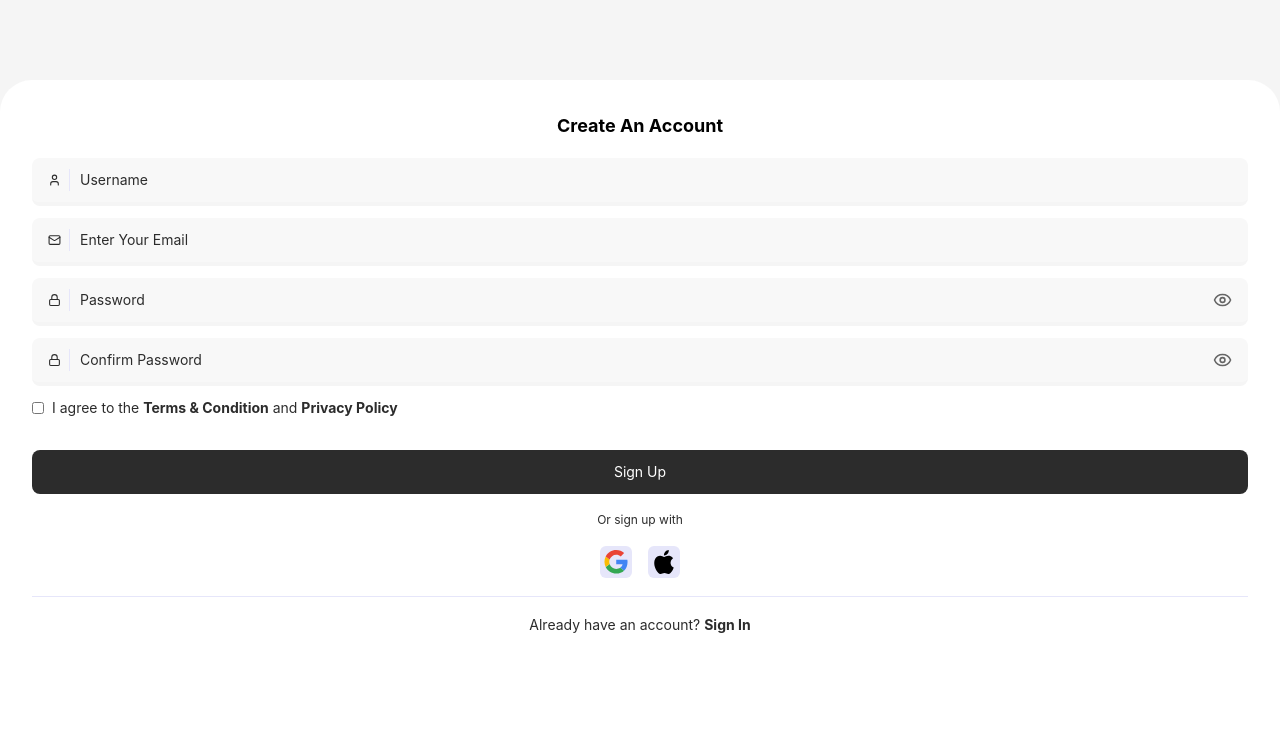
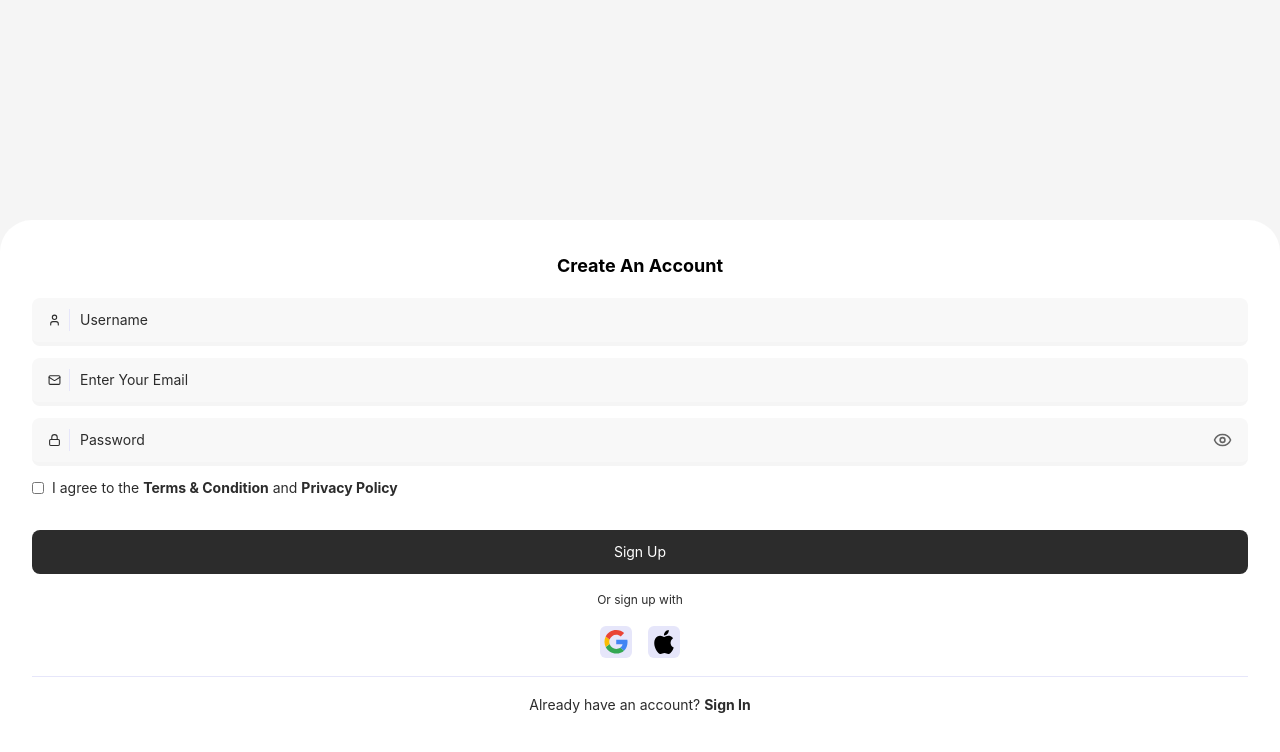
Before and after one commit to codthathing/Free-Chat, a React (Vite) app: page /sign-up in a window 1280 px wide. Shown: the top 752 px of the page. Built offline with nearby package versions, Linux system fonts and the light colour scheme.

Commit message:
feat: editted the sign up page form and reduced the height of the authentication layout

```diff
--- a/src/components/layout/AuthLayout.jsx
+++ b/src/components/layout/AuthLayout.jsx
@@ -3,7 +3,7 @@ import { Outlet } from "react-router-dom";
 export default function AuthLayout() {
   return (
     <div className="bg-gray-light flex items-end h-dvh">
-      <section className="h-[90vh] rounded-tl-4xl rounded-tr-4xl bg-white w-full p-8 flex flex-col items-center gap-y-4.5">
+      <section className="h-[72.5vh] rounded-tl-4xl rounded-tr-4xl bg-white w-full p-8 flex flex-col items-center gap-y-4.5">
         <Outlet />
       </section>
     </div>
--- a/src/pages/SignUpPage.jsx
+++ b/src/pages/SignUpPage.jsx
@@ -18,14 +18,7 @@ const optArray = [
 const validationSchema = Yup.object({
   name: Yup.string().required("Kindly enter your name."),
   email: Yup.string().email("Kindly enter correct email format.").required("Kindly enter your email."),
-  auth: Yup.object().shape({
-    password: Yup.string().required("Kindly enter a password.").min(8, "Password must be at least 8 characters."),
-    confirmPassword: Yup.string().when("password", {
-      is: (val) => val && val.length > 0,
-      then: (schema) => schema.required("Kindly confirm your password.").oneOf([Yup.ref("password")], "Passwords must match."),
-      otherwise: (schema) => schema.notRequired(),
-    }),
-  }),
+  password: Yup.string().required("Kindly enter a password.").min(8, "Password must be at least 8 characters."),
 });
 
 const SignUpPage = () => {
@@ -39,10 +32,7 @@ const SignUpPage = () => {
         initialValues={{
           name: "",
           email: "",
-          auth: {
-            password: "",
-            confirmPassword: "",
-          },
+          password: "",
         }}
         onSubmit={(values, { setSubmitting, resetForm }) => {
           setSignUpDetails((prevState) => ({ ...prevState, values: values }));
@@ -64,8 +54,7 @@ const SignUpPage = () => {
             <AuthForm buttonText={"Sign Up"}>
               <AuthInput Icon={User} type={"text"} placeholder={"Username"} name={"name"} />
               <AuthInput Icon={Mail} type={"text"} placeholder={"Enter Your Email"} name={"email"} />
-              <AuthInput Icon={Lock} type={"password"} placeholder={"Password"} name={"auth.password"} />
-              <AuthInput Icon={Lock} type={"password"} placeholder={"Confirm Password"} name={"auth.confirmPassword"} />
+              <AuthInput Icon={Lock} type={"password"} placeholder={"Password"} name={"password"} />
               <div className="flex gap-x-2 items-center">
                 <input type="checkbox" name="remember" className="w-3 h-3 accent-black" />
                 <span className="text-xs md:text-xl lg:text-sm text-charcoal-black">
```
